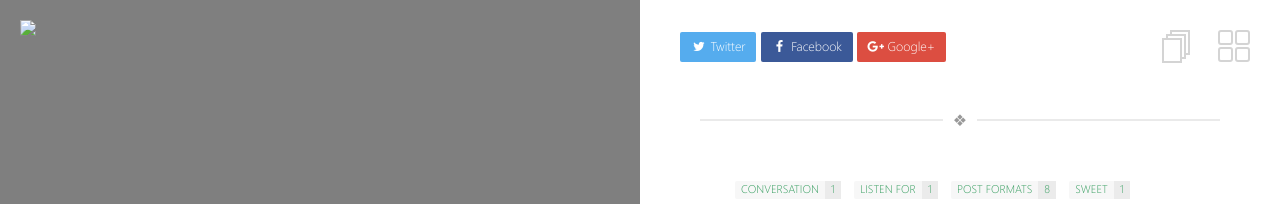
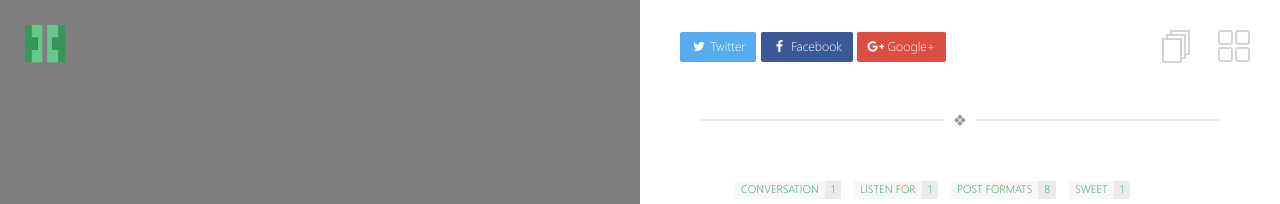
Before and after one commit to daoyking/daoyking.github.io, a Jekyll site: the page built from _pages/tags.md, in a window 1280 px wide. Shown: the top 204 px of the page. Built offline with Jekyll 4.4.1, drawn with Linux system fonts in a browser that asks for light colours.

Commit message:
修改主页图片路径

```diff
--- a/_layouts/page.html
+++ b/_layouts/page.html
@@ -9,7 +9,7 @@
 
     <div class="block-left">
       <div class="content">
-        <a href="{{ site.url }}" class="logo"><img src="{{ site.url }}/images/{{ site.logo }}"></a>
+        <a href="{{ site.url }}" class="logo"><img src="{{ site.logo }}"></a>
         <div class="post-title-section">
           <div class="section-line">Posts <em>/</em></div>
           <h1 class="section-title">{{ page.title | markdownify | remove: "<p>" | remove: "</p>" }}</h1>
--- a/_layouts/post-list.html
+++ b/_layouts/post-list.html
@@ -9,7 +9,7 @@
 
     <div class="block-left">
       <div class="content">
-        <a href="{{ site.url }}" class="logo"><img src="{{ site.url }}/images/{{ site.logo | replace: '.', '-small.' }}"></a>
+        <a href="{{ site.url }}" class="logo"><img src="{{ site.logo | replace: '.', '-small.' }}"></a>
         <h1 class="section-title">{{ page.title}}<em>/</em>
         </h1>
       </div>
--- a/_layouts/post.html
+++ b/_layouts/post.html
@@ -9,7 +9,7 @@
 
     <div class="block-left">
       <div class="content">
-        <a href="{{ site.url }}" class="logo"><img src="{{ site.url }}/images/{{ site.logo }}"></a>
+        <a href="{{ site.url }}" class="logo"><img src="{{ site.logo }}"></a>
         <div class="post-title-section">
           <div class="section-line">Posts <em>/</em></div>
           <h1 class="section-title">{{ page.title | markdownify | remove: "<p>" | remove: "</p>" }}</h1>
```
